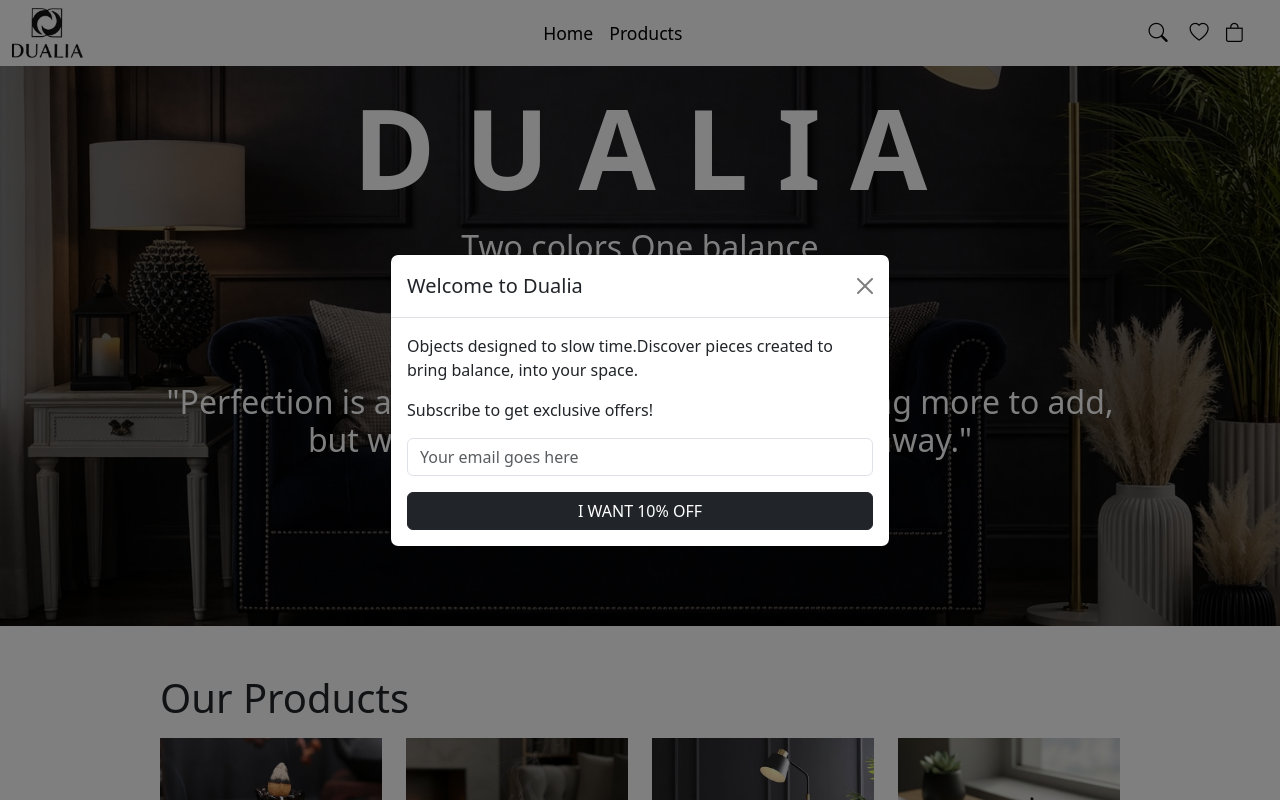
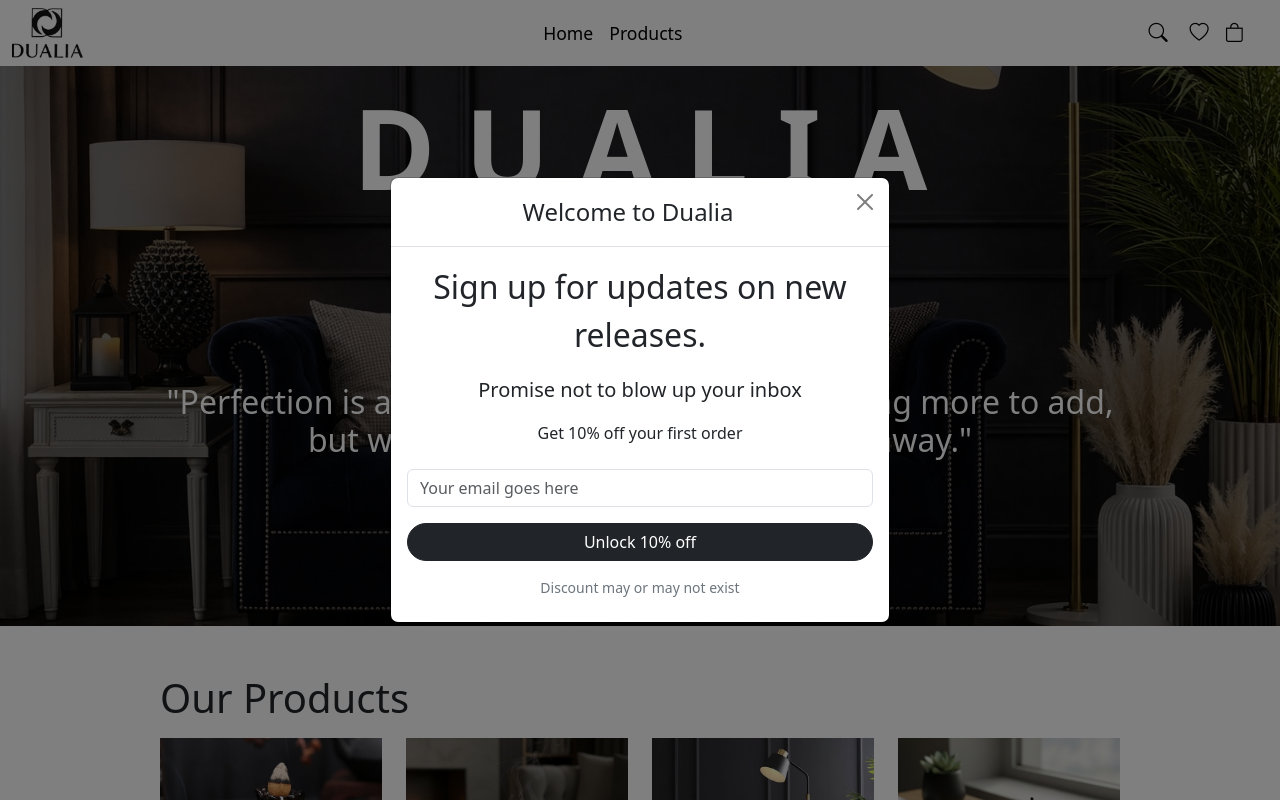
Before and after one commit to Michecosa/dualia, a React (Vite) app: page / in a window 1280 px wide. Shown: the top 800 px of the page. Built offline with nearby package versions, Linux system fonts and the light colour scheme.

Commit message:
add style to popup

```diff
--- a/src/components/WelcomePopup.jsx
+++ b/src/components/WelcomePopup.jsx
@@ -32,13 +32,14 @@ return (
             <div className="modal fade show d-block" style={{ zIndex: 1050 }}>
                 <div className="modal-dialog modal-dialog-centered">
                     <div className="modal-content">
-                    <div className="modal-header">
-                        <h5 className="modal-title">Welcome to Dualia</h5>
+                        <div className="modal-header align-items-start">
+                            <h4 className="modal-title">Welcome to Dualia</h4>
                             <button className="btn-close" onClick={handleClose}></button>
                         </div>
                         <div className="modal-body">
-                        <p>Objects designed to slow time.Discover pieces created to bring balance, into your space.</p>
-                        <p>Subscribe to get exclusive offers!</p>
+                            <p className='fs-2 text-center'>Sign up for updates on new releases.</p>
+                            <p className='fs-5 text-center'>Promise not to blow up your inbox</p>
+                            <p className='text-center mb-4'>Get 10% off your first order</p>
                             <form onSubmit={handleSubmit}>
                                 <input
                                     type="email"
@@ -48,10 +49,11 @@ return (
                                     onChange={(e) => setEmail(e.target.value)}
                                     required
                                 />
-                            <button type="submit" className="btn btn-dark w-100">
-                                I WANT 10% OFF
+                                <button type="submit" className="btn btn-dark w-100 rounded-5">
+                                    Unlock 10% off
                                 </button>
                             </form>
+                            <small className='d-flex justify-content-center mb-2 mt-3 text-secondary'>Discount may or may not exist</small>
                         </div>
                     </div>
                 </div>
--- a/src/index.css
+++ b/src/index.css
@@ -1,5 +1,12 @@
 @import url("bootstrap");
 @import url("bootstrap-icons");
+
+
+/* pop-up */
+.modal-title {
+  width: 95%;
+  text-align: center;
+}
 
 /* Header */
 .navbar {
```
Lines whose indentation alone changed are shown as unchanged.
